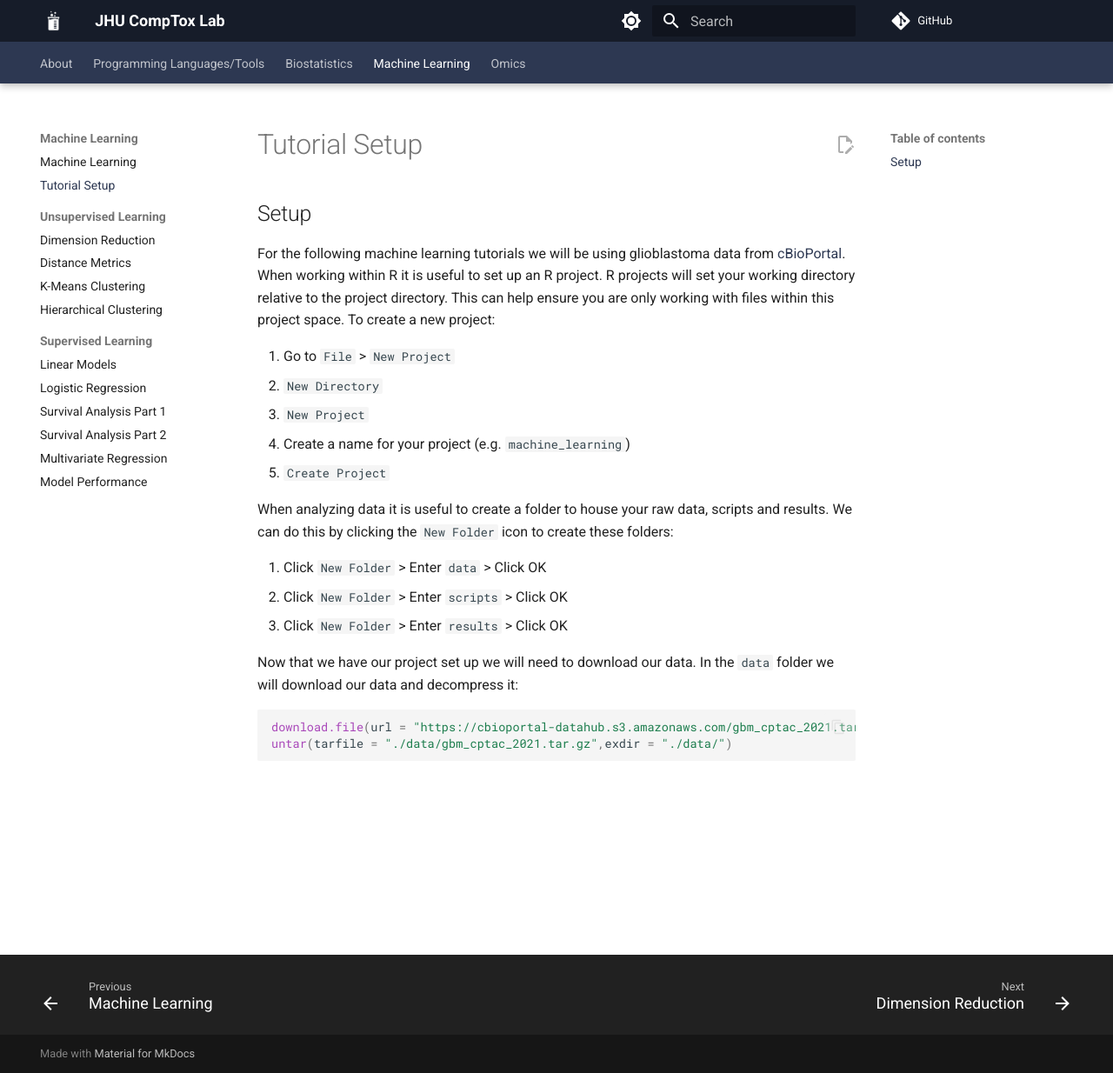
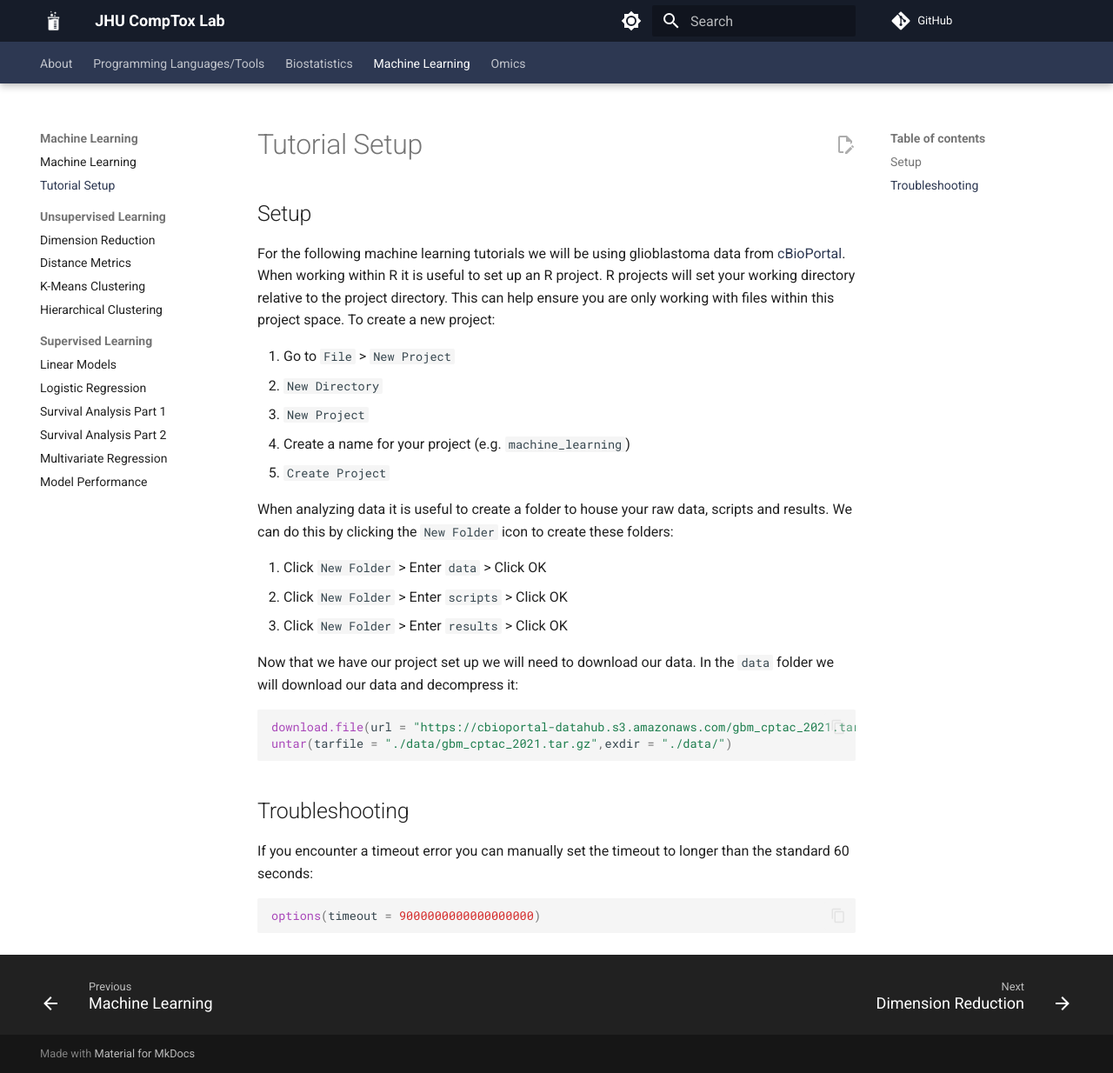
Before and after one commit to comp-tox-jhu/CompToxLab, an MkDocs documentation site: the page built from docs/machine_learning/setup.md, in a window 1280 px wide and 1234 px high. Shown: the whole window at 87% size. Built offline with MkDocs 1.6.1 and Material for MkDocs 9.7.7, drawn with Linux system fonts in a browser that asks for light colours; comment, search, counter and statistics services are not loaded.

Commit message:
Update setup.md

````diff
--- a/docs/machine_learning/setup.md
+++ b/docs/machine_learning/setup.md
@@ -20,3 +20,11 @@ Now that we have our project set up we will need to download our data. In the `d
 download.file(url = "https://cbioportal-datahub.s3.amazonaws.com/gbm_cptac_2021.tar.gz",destfile = "./data/gbm_cptac_2021.tar.gz" )
 untar(tarfile = "./data/gbm_cptac_2021.tar.gz",exdir = "./data/")
 ```
+
+## Troubleshooting
+
+If you encounter a timeout error you can manually set the timeout to longer than the standard 60 seconds:
+
+```R
+options(timeout = 9000000000000000000)
+```
````
